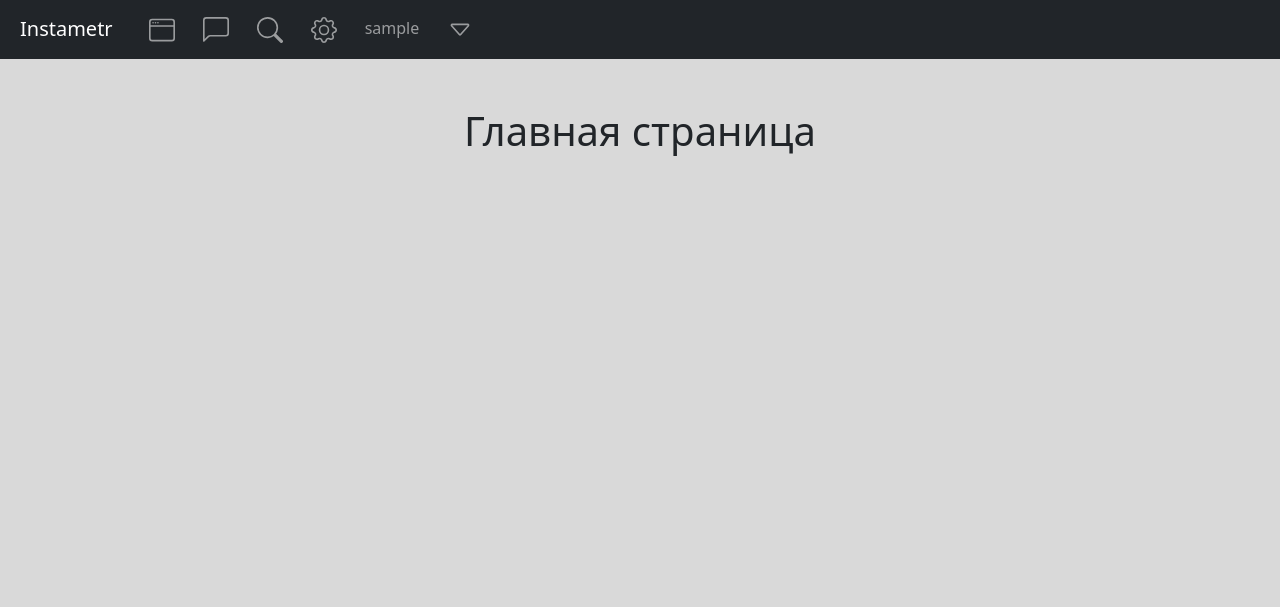
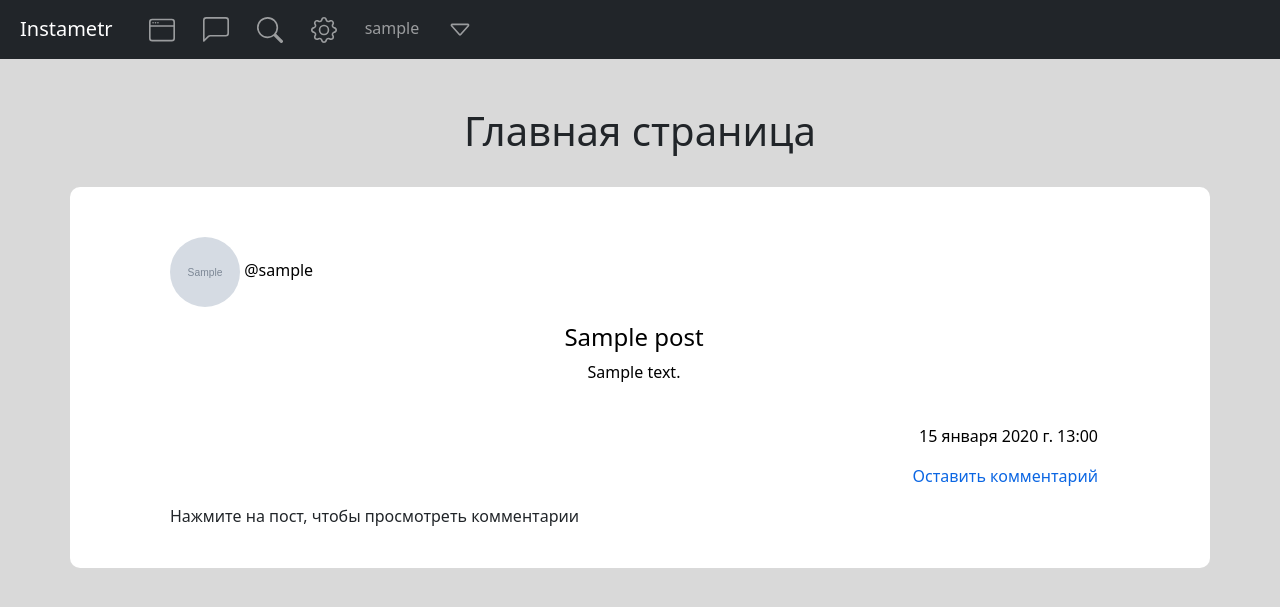
Before and after one commit to 4oddy/social_network, a Django app: page /main/ in a window 1280 px wide. Shown: the top 607 px of the page. Run offline with Django 4.2, Linux system fonts and the light colour scheme; a user stored in the database is signed in; tables that the repository leaves empty hold one stand-in row (values such as "Sample post"); grey boxes marked "Sample" are stand-in pictures; some libraries are stand-ins or nearby versions.

Commit message:
main page updated

```diff
--- a/social_network/main_app/views.py
+++ b/social_network/main_app/views.py
@@ -21,8 +21,13 @@
 User = get_user_model()
 
 
-class MainPage(TemplateView):
+class MainPage(LoginRequiredMixin, TemplateView):
     template_name = 'main_page.html'
+
+    def get_context_data(self, **kwargs):
+        context = super().get_context_data(**kwargs)
+        context['posts'] = Post.objects.select_related('owner').filter(owner__friends=self.request.user)[::-1]
+        return context
 
 
 class UserProfilePage(LoginRequiredMixin, TemplateView):
--- a/social_network/templates/main_page.html
+++ b/social_network/templates/main_page.html
@@ -9,6 +9,13 @@
 	<link rel="stylesheet" type="text/css" href="{% static 'mainpage.css' %}">
 {% endblock %}
 
-{% block content %} <h1 align="center">Главная страница</h1>
+{% block content %} <h1 align="center">Главная страница</h1> <br>
+
+{% for post in posts %}
+    {% include 'post_template.html' %}
+                        Нажмите на пост, чтобы просмотреть комментарии
+    </div>
+<br>
+{% endfor %}
 
  {% endblock %}
--- a/social_network/templates/user_page.html
+++ b/social_network/templates/user_page.html
@@ -118,7 +118,7 @@
 
                 {% for post in posts %}
                     {% include 'post_template.html' %}
-                        Нажмит на пост, чтобы просмотреть комментарии
+                        Нажмите на пост, чтобы просмотреть комментарии
                     </div>
 <br>
                 {% endfor %}
```
